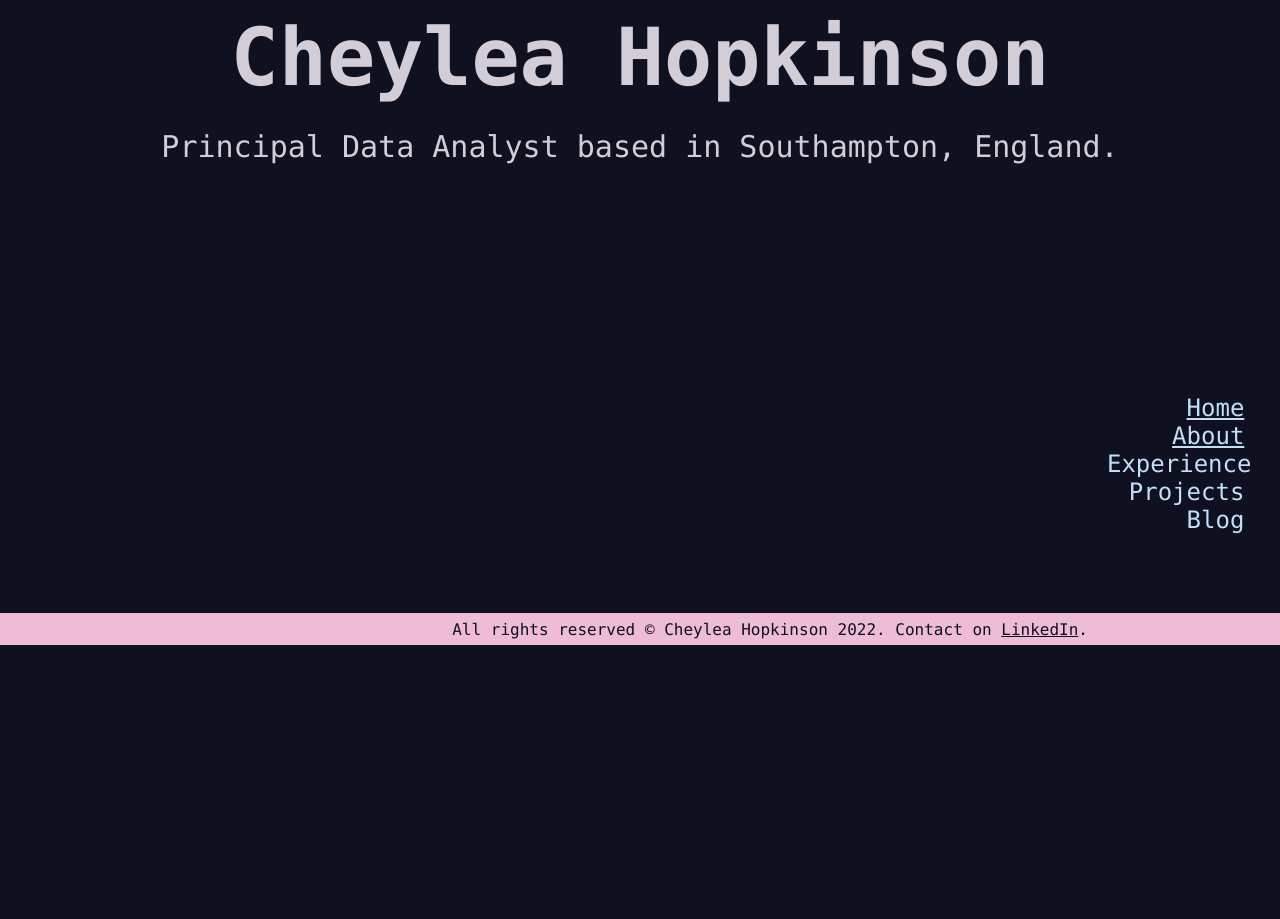
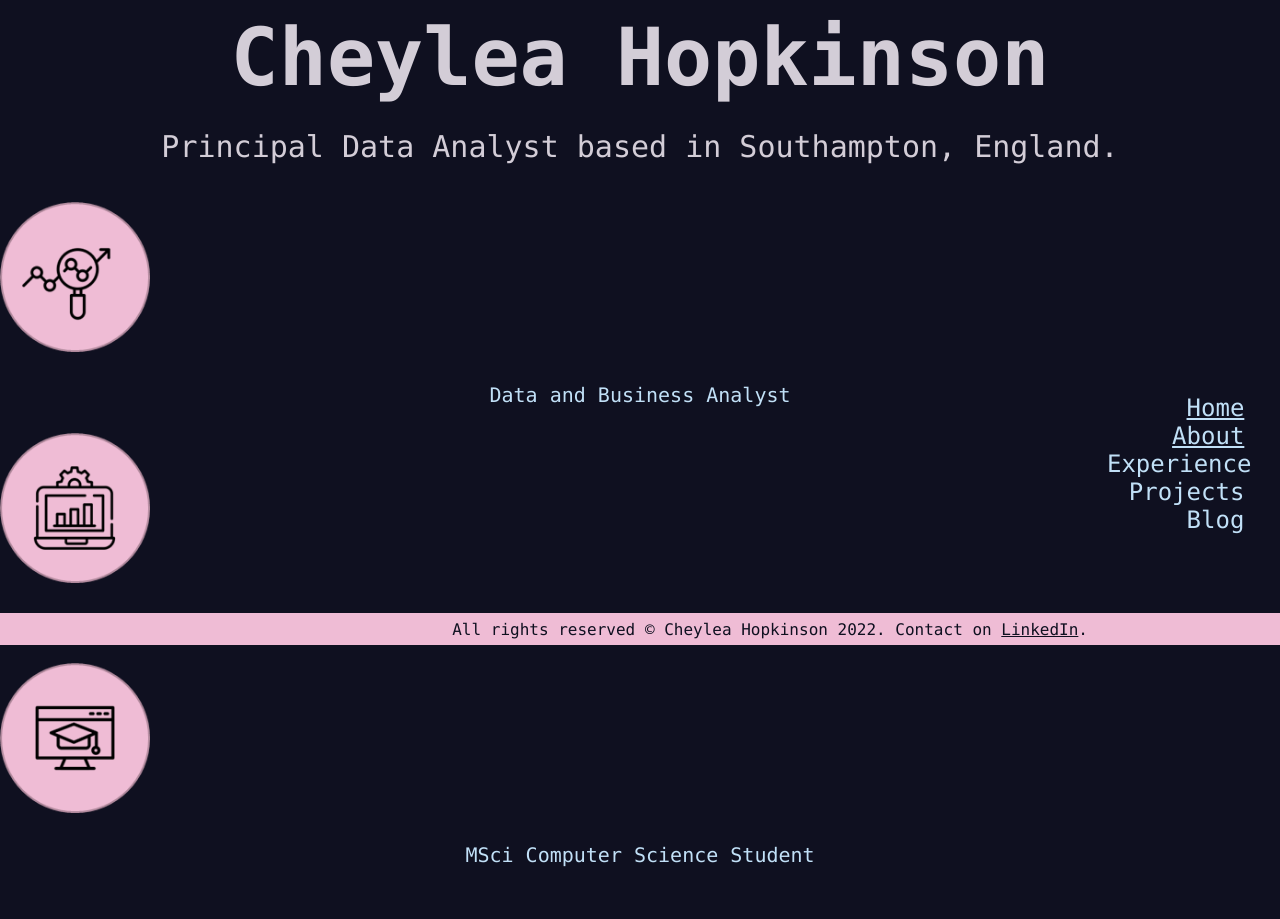
Before and after one commit to cheylea/cheylea.github.io, a Flask app: page / in a window 1280 px wide. Shown: the part 155-1074 px from the top of the page. Before the commit the page ends 800 px from the top, so only its background shows below. Run offline with Flask 2, Linux system fonts and the light colour scheme.

Commit message:
Added in content for the icons

```diff
--- a/static/css/stylesheet.css
+++ b/static/css/stylesheet.css
@@ -18,6 +18,7 @@
   body {
     background-color: #0F1020;
     font-family: "Consolas", Arial, sans-serif;  /* Set standard font for entire website */
+    padding-bottom: 2%; /* Ensure footer doesn't cut off content*/
   }
 
   /* Styling for the header portion of the homepage of the website
@@ -68,7 +69,7 @@
     color: #D3CDD7;
     text-align: left;
     padding: 10%;
-    font-size: 30px;
+    font-size: 25px;
     display: inline-block;
     vertical-align: middle;
   }
@@ -88,12 +89,12 @@
     margin-left: 2%;
   }
   .main h1 {
-    font-size: 100px;
+    font-size: 50px;
     color: #C1E0F7;
   }
 
   .main h2 {
-    font-size: 50px;
+    font-size: 40px;
     padding-top: 2%;
     padding-bottom: 2%;
     color: #C1E0F7
@@ -111,7 +112,22 @@
     height: 400px;
   }
 
+  /* Styling for icons on index page
+  –––––––––––––––––––––––––––––––––––––––––––––––––– */
+  .icons {
+    color: #C1E0F7;
+    font-size: 20px;
+  }
 
+  .icons p {
+    padding: 2%;
+    text-align: center;
+  }
+
+  .icons img {
+    width: 150px;
+    height: 150px;
+  }
 
   /* Styling for the footer of website
   –––––––––––––––––––––––––––––––––––––––––––––––––– */
--- a/templates/about.html
+++ b/templates/about.html
@@ -14,6 +14,8 @@
             <li>Excel and Power Query</li>
             <li>Microsoft Power BI</li>
             <li>SQL and MS SQL Server</li>
+        </ul>
+        <ul>
             <li>Python and R</li>
             <li>Extract, Load and Transform</li>
             <li>Modelling Data</li>
--- a/templates/index.html
+++ b/templates/index.html
@@ -35,6 +35,15 @@
       <h1>Cheylea Hopkinson</h1>
       <p>Principal Data Analyst based in Southampton, England.</p>
     </div>
+
+    <div class="icons">
+      <img src="../static/images/icon1.png" alt="Icon for Data and Business Analyst">
+      <p>Data and Business Analyst</p>
+      <img src="../static/images/icon2.png" alt="Icon for Power BI Specialist">
+      <p>Power BI Specialist</p>
+      <img src="../static/images/icon3.png" alt="Icon for MSci Computer Science Student">
+      <p>MSci Computer Science Student</p>
+    </div>
   {% endblock content %}
 
   <div class="nav">
```
